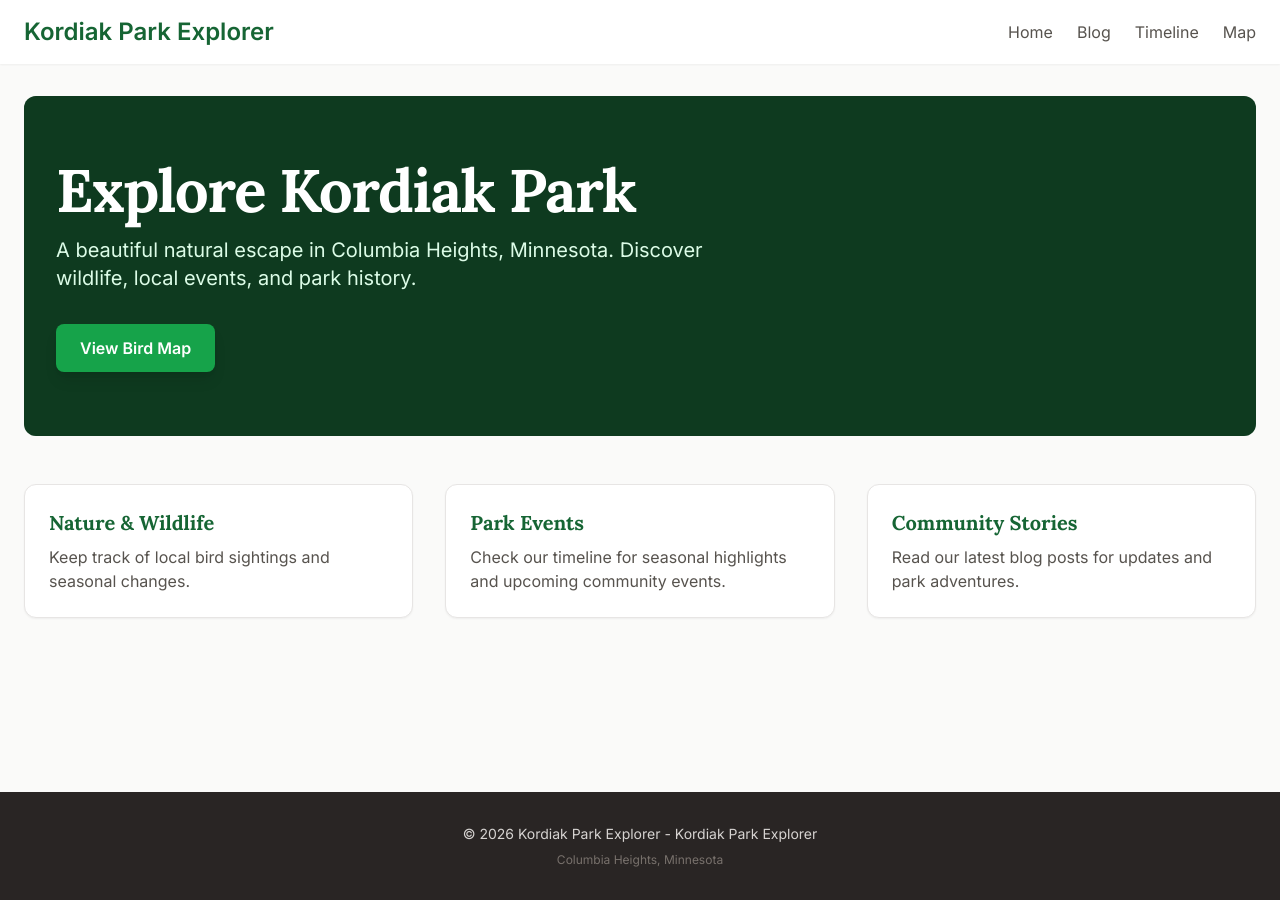
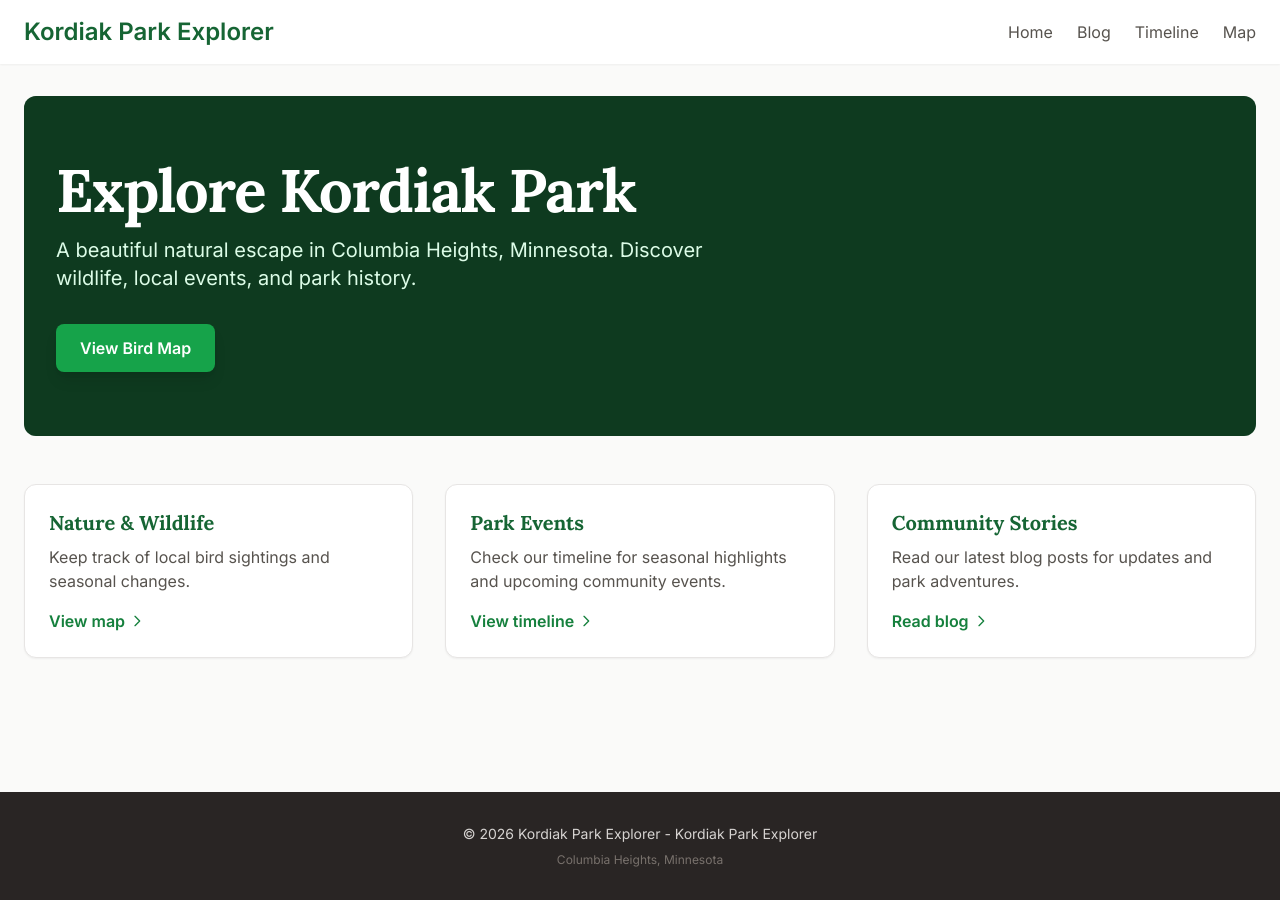
Before and after one commit to r-egun/Kordiak_Park, a Jekyll site: the page built from index.html, in a window 1280 px wide. Built offline with Jekyll 4.4.1, drawn with Linux system fonts in a browser that asks for light colours; nearby versions of some CDN libraries.

Commit message:
Add navigation links to blog, timeline, and map from homepage

```diff
--- a/index.html
+++ b/index.html
@@ -17,13 +17,31 @@ title: Welcome
   <div class="p-6 bg-white rounded-xl shadow-sm border border-stone-200">
     <h3 class="text-xl font-bold text-green-800 mb-2">Nature & Wildlife</h3>
     <p class="text-stone-600">Keep track of local bird sightings and seasonal changes.</p>
+    <a href="{{ site.baseurl }}/map/" class="text-green-700 font-semibold hover:text-green-600 inline-flex items-center mt-4">
+      View map
+      <svg xmlns="http://www.w3.org/2000/svg" class="h-4 w-4 ml-1" fill="none" viewBox="0 0 24 24" stroke="currentColor">
+        <path stroke-linecap="round" stroke-linejoin="round" stroke-width="2" d="M9 5l7 7-7 7" />
+      </svg>
+    </a>
   </div>
   <div class="p-6 bg-white rounded-xl shadow-sm border border-stone-200">
     <h3 class="text-xl font-bold text-green-800 mb-2">Park Events</h3>
     <p class="text-stone-600">Check our timeline for seasonal highlights and upcoming community events.</p>
+    <a href="{{ site.baseurl }}/timeline/" class="text-green-700 font-semibold hover:text-green-600 inline-flex items-center mt-4">
+      View timeline
+      <svg xmlns="http://www.w3.org/2000/svg" class="h-4 w-4 ml-1" fill="none" viewBox="0 0 24 24" stroke="currentColor">
+        <path stroke-linecap="round" stroke-linejoin="round" stroke-width="2" d="M9 5l7 7-7 7" />
+      </svg>
+    </a>
   </div>
   <div class="p-6 bg-white rounded-xl shadow-sm border border-stone-200">
     <h3 class="text-xl font-bold text-green-800 mb-2">Community Stories</h3>
     <p class="text-stone-600">Read our latest blog posts for updates and park adventures.</p>
+    <a href="{{ site.baseurl }}/blog/" class="text-green-700 font-semibold hover:text-green-600 inline-flex items-center mt-4">
+      Read blog
+      <svg xmlns="http://www.w3.org/2000/svg" class="h-4 w-4 ml-1" fill="none" viewBox="0 0 24 24" stroke="currentColor">
+        <path stroke-linecap="round" stroke-linejoin="round" stroke-width="2" d="M9 5l7 7-7 7" />
+      </svg>
+    </a>
   </div>
 </section>
```
